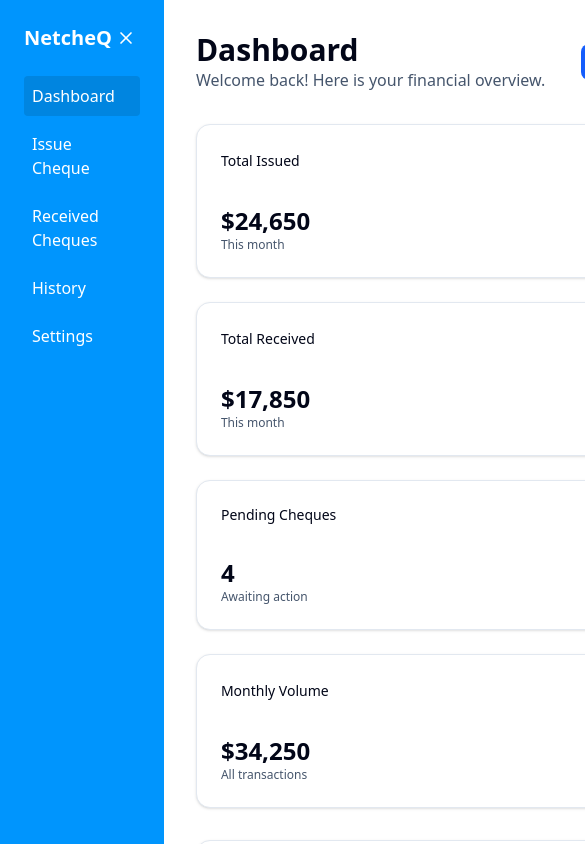
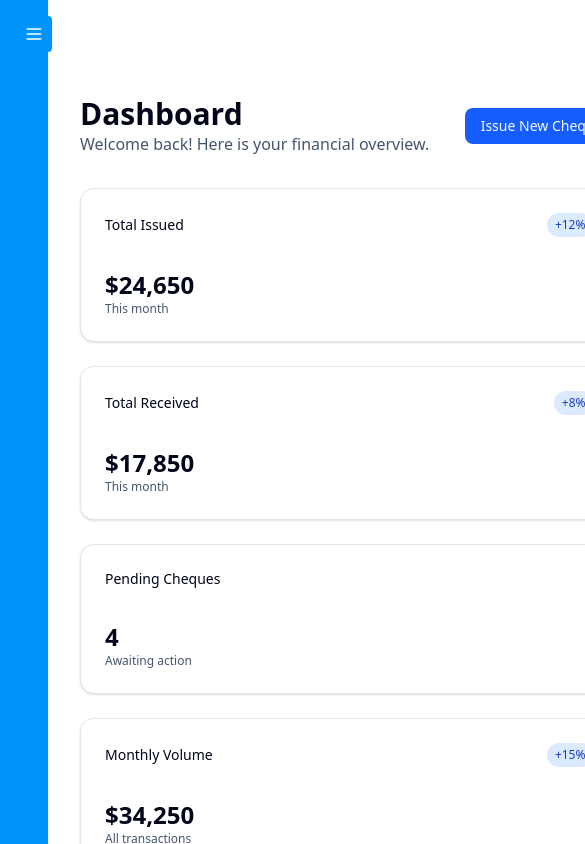
Before and after one commit to Ambaicci/NetcheQ, a Next.js app: page /dashboard in a window 390 px wide. Shown: the top 844 px of the page, 585 px wide, since content can reach past the window. Built offline with nearby package versions, Linux system fonts and the light colour scheme.

Commit message:
feat: Enhance mobile responsiveness with improved sidebar behavior

```diff
--- a/src/components/Layout.tsx
+++ b/src/components/Layout.tsx
@@ -1,27 +1,60 @@
-'use client';
+"use client";
 
 import Link from 'next/link';
 import { usePathname } from 'next/navigation';
-import { useState } from 'react'; // Import useState
-import { Menu, X } from 'lucide-react'; // Import icons for open/close
+import { useState, useEffect } from 'react';
+import { Menu, X } from 'lucide-react';
 
 export default function Layout({ children }: { children: React.ReactNode }) {
   const pathname = usePathname();
-  const [isSidebarOpen, setIsSidebarOpen] = useState(true); // State to manage sidebar visibility
+  const [isSidebarOpen, setIsSidebarOpen] = useState(false); // Start closed on mobile
+  const [isMobile, setIsMobile] = useState(false);
+
+  // Detect mobile devices
+  useEffect(() => {
+    const checkMobile = () => {
+      setIsMobile(window.innerWidth < 768);
+      if (window.innerWidth >= 768) {
+        setIsSidebarOpen(true); // Auto-open on desktop
+      } else {
+        setIsSidebarOpen(false); // Auto-close on mobile
+      }
+    };
+
+    checkMobile();
+    window.addEventListener('resize', checkMobile);
+    return () => window.removeEventListener('resize', checkMobile);
+  }, []);
 
   const toggleSidebar = () => {
     setIsSidebarOpen(!isSidebarOpen);
   };
 
+  // Close sidebar when clicking on a link on mobile
+  const handleNavigation = () => {
+    if (isMobile) {
+      setIsSidebarOpen(false);
+    }
+  };
+
   return (
     <div className="flex min-h-screen">
-      {/* Sliding Sidebar - UPDATED WITH ANIMATION */}
+      {/* Mobile Overlay */}
+      {isMobile && isSidebarOpen && (
+        <div
+          className="fixed inset-0 bg-black bg-opacity-50 z-40 lg:hidden"
+          onClick={() => setIsSidebarOpen(false)}
+        />
+      )}
+
+      {/* Sliding Sidebar */}
       <div
         className={`
           bg-[#0095fd] p-6 text-white relative min-h-screen
           transition-all duration-300 ease-in-out
-          flex flex-col
+          flex flex-col z-50
           ${isSidebarOpen ? 'w-64' : 'w-0 p-0 overflow-hidden'}
+          ${isMobile ? 'fixed left-0 top-0 h-full' : 'relative'}
         `}
       >
         {/* Header with Toggle Button */}
@@ -40,6 +73,7 @@
           <nav className="space-y-2 flex-1">
             <Link
               href="/dashboard"
+              onClick={handleNavigation}
               className={`block p-2 rounded hover:bg-[#0085e0] ${
                 pathname === '/dashboard' ? 'bg-[#0085e0]' : ''
               }`}
@@ -48,7 +82,8 @@
             </Link>
             <Link
               href="/issue"
-              className={`block p-2 rounded hover:bg-blue-700 ${
+              onClick={handleNavigation}
+              className={`block p-2 rounded hover:bg-[#0085e0] ${
                 pathname === '/issue' ? 'bg-[#0085e0]' : ''
               }`}
             >
@@ -56,6 +91,7 @@
             </Link>
             <Link
               href="/received"
+              onClick={handleNavigation}
               className={`block p-2 rounded hover:bg-[#0085e0] ${
                 pathname === '/received' ? 'bg-[#0085e0]' : ''
               }`}
@@ -64,6 +100,7 @@
             </Link>
             <Link
               href="/history"
+              onClick={handleNavigation}
               className={`block p-2 rounded hover:bg-[#0085e0] ${
                 pathname === '/history' ? 'bg-[#0085e0]' : ''
               }`}
@@ -72,6 +109,7 @@
             </Link>
             <Link
               href="/settings"
+              onClick={handleNavigation}
               className={`block p-2 rounded hover:bg-[#0085e0] ${
                 pathname === '/settings' ? 'bg-[#0085e0]' : ''
               }`}
@@ -86,7 +124,7 @@
           <div className="absolute bottom-6 left-6 right-6">
             <button
               onClick={() => { window.location.href = '/'; }}
-              className="w-full p-2 text-left rounded hover:bg-blue-700 text-sm"
+              className="w-full p-2 text-left rounded hover:bg-[#0085e0] text-sm"
             >
               Sign Out
             </button>
@@ -95,8 +133,22 @@
       </div>
 
       {/* Main Content */}
-      <div className="flex-1">
-        {children}
+      <div className={`flex-1 transition-all duration-300 ${
+        isMobile && isSidebarOpen ? 'ml-0' : 'ml-0'
+      } lg:ml-0`}>
+        {/* Mobile menu button */}
+        {!isSidebarOpen && isMobile && (
+          <button
+            onClick={toggleSidebar}
+            className="fixed top-4 left-4 z-50 p-2 bg-[#0095fd] text-white rounded lg:hidden"
+          >
+            <Menu size={20} />
+          </button>
+        )}
+
+        <div className={isMobile ? 'pt-16' : ''}>
+          {children}
+        </div>
       </div>
     </div>
   );
```
